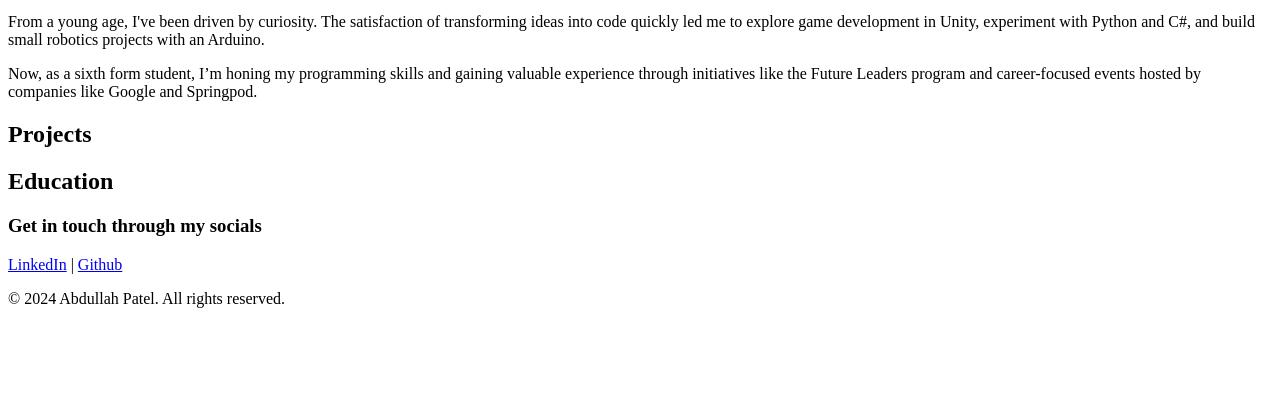
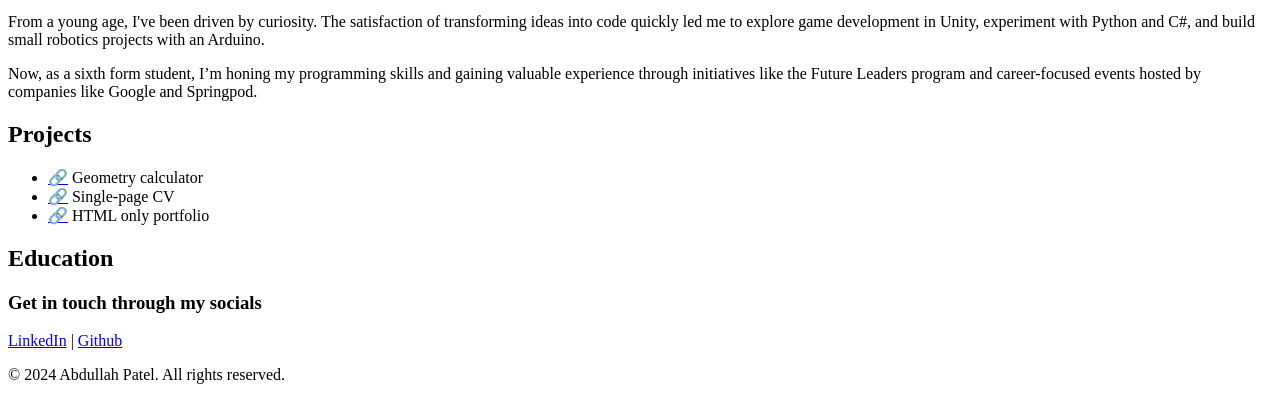
Before and after one commit to MrPatena/Basic-HTML-Website, a plain HTML site: page index.html in a window 1280 px wide. Shown: the part 467-867 px from the top of the page. Before the commit the page ends 800 px from the top, so only its background shows below. Drawn offline with Linux system fonts and the light colour scheme.

Commit message:
Added favicons, og tags & updated index.html

```diff
--- a/index.html
+++ b/index.html
@@ -3,7 +3,17 @@
     <head>
         <meta charset="UTF-8">
         <meta name="viewport" content="width=device-width, initial-scale=1.0">
-        <title>Abdullah's Portfolio</title>
+        <title>Abdullah Patel | Portfolio</title>
+        <!-- Favicon Links -->
+        <link rel="icon" href="assets/icons/favicon.ico" type="image/x-icon">
+        <link rel="icon" href="assets/icons/favicon-16x16.png" sizes="16x16" type="image/png">
+        <link rel="icon" href="assets/icons/favicon-32x32.png" sizes="32x32" type="image/png">
+        <!-- OG Tags for Social Media -->
+        <meta property="og:title" content="Abdullah Patel | Junior Frontend Developer">
+        <meta property="og:description" content="Abdullah Patel - Junior Frontend Developer. Explore my CV showcasing my skills, projects, and contact details.">
+        <meta property="og:image" content="assets/icons/favicon-32x32.png">
+        <!-- Change link when website is deployed: <meta property="og:url" content="https://MrPatena.github.io/SinglePageCV/"> -->
+        <meta property="og:type" content="website">
     </head>
     <body>
         <header>
@@ -34,6 +44,13 @@
             </section>
             <section>
                 <h2>Projects</h2>
+                <article>
+                    <ul>
+                        <li><a href="/projects.html">🔗</a> Geometry calculator</li>
+                        <li><a href="/projects.html">🔗</a> Single-page CV</li>
+                        <li><a href="/projects.html">🔗</a> HTML only portfolio</li>
+                    </ul>
+                </article>
             </section>
             <section>
                 <h2>Education</h2>
```
Also changed, not shown: assets/fonts/favicon-16x16.png (added), assets/fonts/favicon-32x32.png (added), assets/fonts/favicon.ico (added).
